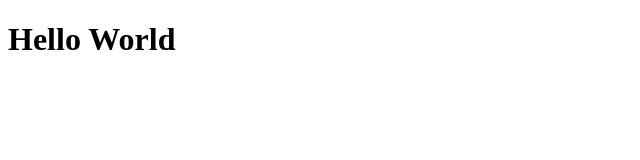
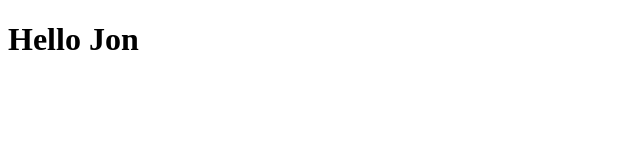
Before and after one commit to Jrrobinson43/CSC2510, a plain HTML site: page index.html in a window 1280 px wide. Shown: the full height of the page, 0-640 px from the left. Drawn offline with Linux system fonts and the light colour scheme.

```diff
--- a/index.html
+++ b/index.html
@@ -6,6 +6,6 @@
     <title>Hello World!</title>
 </head>
 <body>
-   <h1> Hello World</h1>
+   <h1> Hello Jon</h1>
 </body>
 </html>
```
